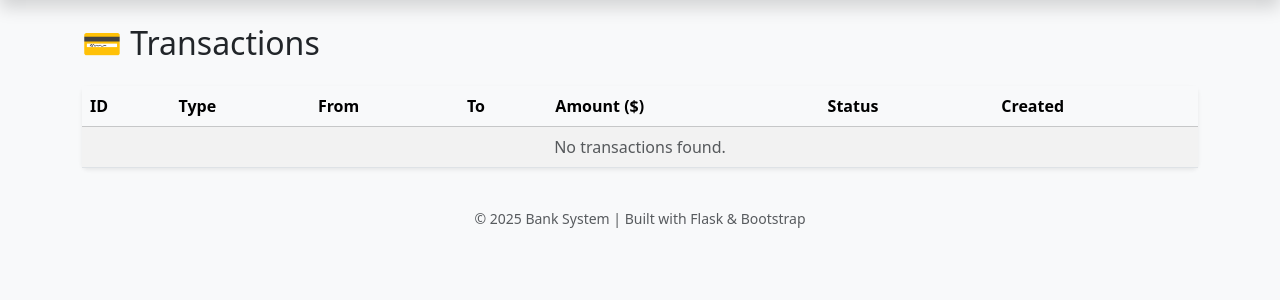
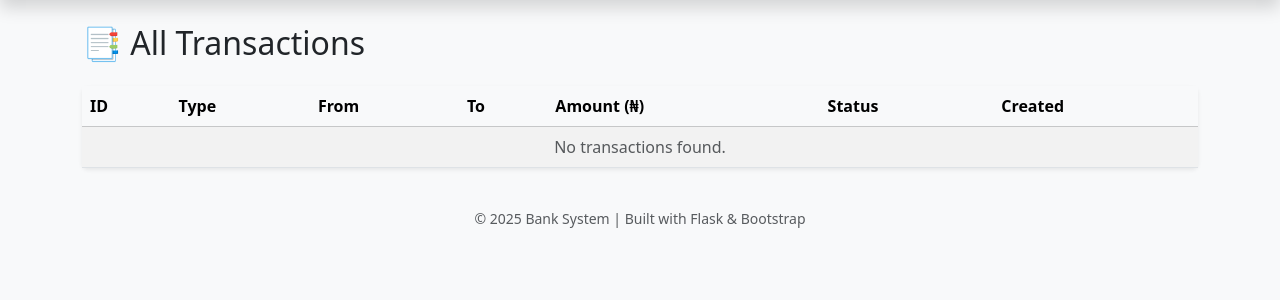
Before and after one commit to bashirubash/iddps, a Flask app: page /transactions in a window 1280 px wide. Shown: the part 64-364 px from the top of the page. Run offline with Flask 3, Linux system fonts and the light colour scheme; data that the repository does not hold is empty.

Commit message:
Update transactions.html

```diff
--- a/templates/transactions.html
+++ b/templates/transactions.html
@@ -1,7 +1,7 @@
 {% extends "base.html" %}
 {% block content %}
 
-<h2 class="mb-4">💳 Transactions</h2>
+<h2 class="mb-4">📑 All Transactions</h2>
 
 <div class="card shadow-sm border-0">
   <div class="card-body p-0">
@@ -12,7 +12,7 @@
           <th>Type</th>
           <th>From</th>
           <th>To</th>
-          <th>Amount ($)</th>
+          <th>Amount (₦)</th>
           <th>Status</th>
           <th>Created</th>
         </tr>
@@ -24,12 +24,12 @@
           <td>{{ tx.type }}</td>
           <td>{{ tx.from_account }}</td>
           <td>{{ tx.to_account }}</td>
-          <td>${{ "%.2f"|format(tx.amount) }}</td>
+          <td>₦{{ "%.2f"|format(tx.amount) }}</td>
           <td>
             {% if tx.status == "committed" %}
-              <span class="badge bg-success">Committed</span>
+              <span class="badge bg-success">{{ tx.status }}</span>
             {% elif tx.status == "aborted" %}
-              <span class="badge bg-danger">Aborted</span>
+              <span class="badge bg-danger">{{ tx.status }}</span>
             {% else %}
               <span class="badge bg-warning text-dark">{{ tx.status }}</span>
             {% endif %}
```
